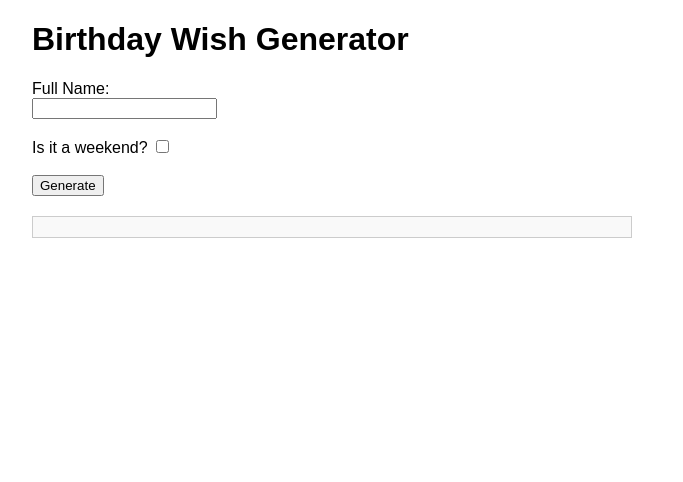
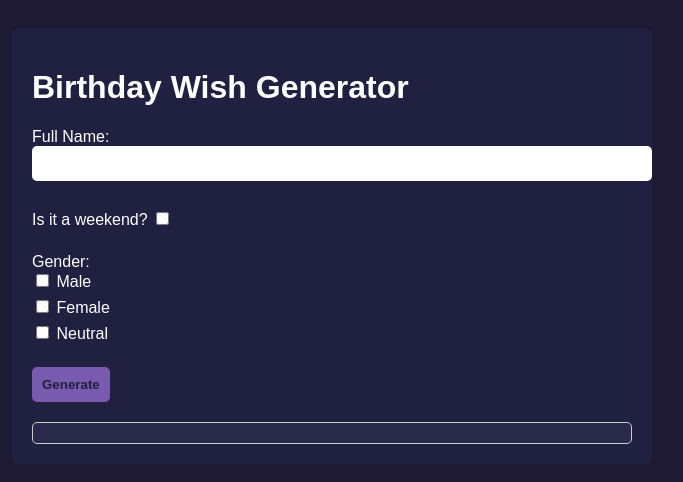
Before and after one commit to N8th/welcome, a plain HTML site: page birthdayMessage.html in a window 1280 px wide. Shown: the whole page, without its empty margins (308-991 px from the left). Drawn offline with Linux system fonts and the light colour scheme.

Commit message:
Update birthdayMessage.html

```diff
--- a/birthdayMessage.html
+++ b/birthdayMessage.html
@@ -6,18 +6,47 @@
     <title>Birthday Wish Template</title>
     <style>
       body {
+        background-color: rgb(30, 26, 52);
         font-family: Arial, sans-serif;
-        margin: 20px;
+        color: white;
+        padding: 20px;
       }
       .container {
         max-width: 600px;
         margin: auto;
+        background-color: #202040;
+        padding: 20px;
+        border-radius: 8px;
       }
       .output {
         margin-top: 20px;
         padding: 10px;
         border: 1px solid #ccc;
-        background-color: #f9f9f9;
+        background-color: #2a2a4a;
+        border-radius: 5px;
+      }
+      label,
+      input[type="text"],
+      input[type="checkbox"] {
+        margin-bottom: 10px;
+      }
+      input[type="text"] {
+        width: 100%;
+        padding: 10px;
+        border-radius: 5px;
+        border: none;
+      }
+      input[type="submit"] {
+        background-color: rgb(120, 90, 175);
+        color: #202040;
+        font-weight: bold;
+        padding: 10px;
+        border-radius: 5px;
+        border: none;
+        cursor: pointer;
+      }
+      input[type="submit"]:hover {
+        background-color: #e0c060;
       }
     </style>
   </head>
@@ -30,6 +59,14 @@
 
         <label for="weekend">Is it a weekend?</label>
         <input type="checkbox" id="weekend" name="weekend" /><br /><br />
+
+        <label for="gender">Gender:</label><br />
+        <input type="checkbox" id="male" name="gender" value="male" />
+        <label for="male">Male</label><br />
+        <input type="checkbox" id="female" name="gender" value="female" />
+        <label for="female">Female</label><br />
+        <input type="checkbox" id="neutral" name="gender" value="neutral" />
+        <label for="neutral">Neutral</label><br /><br />
 
         <input type="submit" value="Generate" />
       </form>
@@ -47,13 +84,32 @@
           var firstName = name.split(" ")[0];
           var isWeekend = document.getElementById("weekend").checked;
           var weekendText = isWeekend ? "this weekend" : "";
+          var genderElements = document.querySelectorAll('input[name="gender"]');
+          var gender;
+          genderElements.forEach(function (element) {
+            if (element.checked) {
+              gender = element.value;
+            }
+          });
 
           var output = `
-                Hi everyone,<br><br>
-                Please join me in wishing ${name} a very Happy Birthday today!<br><br>
-                ${firstName} isn't copied on this email, but I'm sure he would love to have his inbox flooded with well wishes ${weekendText}!<br><br>
-                Have a great day!
-            `;
+            Hi everyone,<br><br>
+            Please join me in wishing ${name} a very Happy Birthday today!<br><br>
+            ${firstName} isn't copied on this email, but ${
+            gender === "male"
+              ? "he"
+              : gender === "female"
+              ? "she"
+              : "they"
+          } would love to have ${
+            gender === "male"
+              ? "his"
+              : gender === "female"
+              ? "her"
+              : "their"
+          } inbox flooded with well wishes ${weekendText}!<br><br>
+            Have a great day!
+          `;
 
           document.getElementById("output").innerHTML = output;
         });
```
